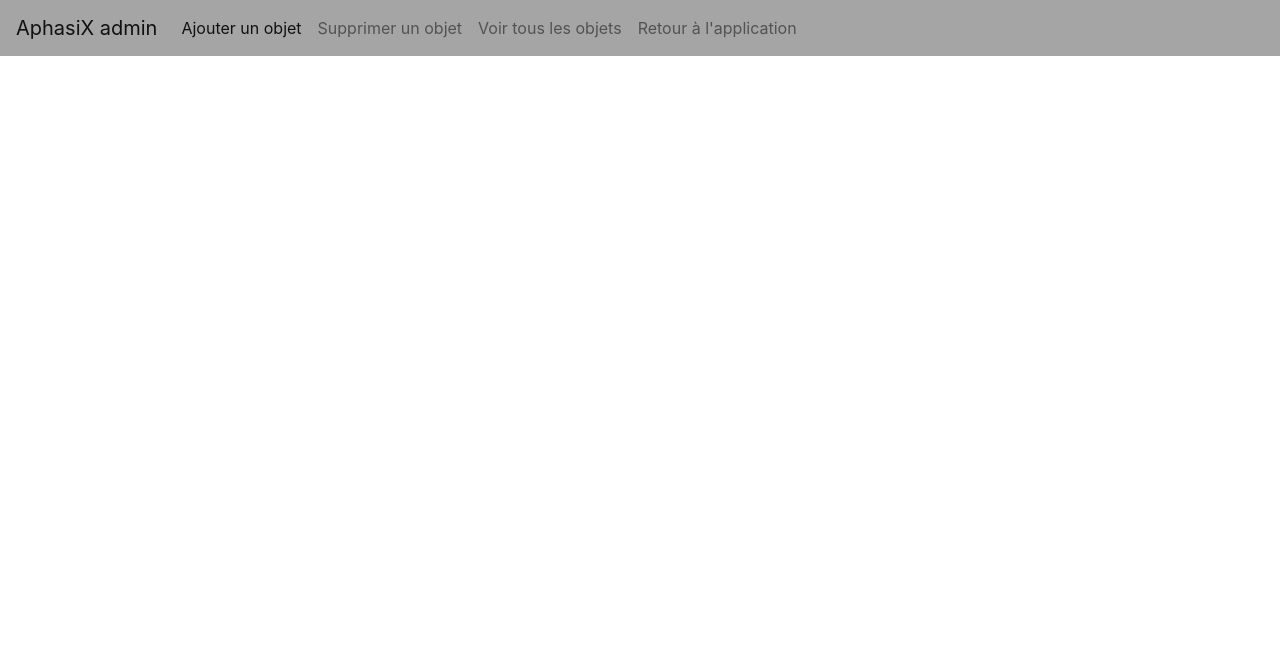
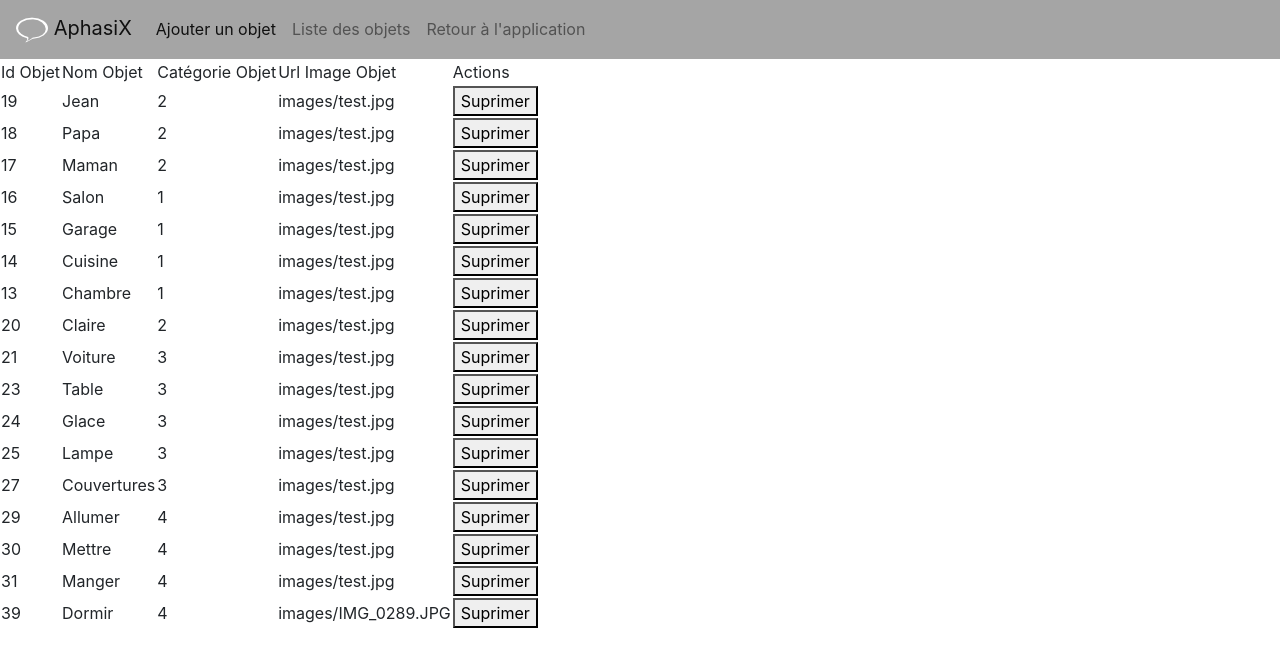
Before and after one commit to monteil41/Aphasie, a PHP site: page /admin.php in a window 1280 px wide, after a click on "Liste des objets". Shown: the top 667 px of the page. Run offline with PHP 8.4, Linux system fonts and the light colour scheme; data comes from the database, SQL or seed files in the repository; both versions use the stored data as it was after the commit; some libraries are stand-ins or nearby versions.

Commit message:
version finale

```diff
--- a/admin.php
+++ b/admin.php
@@ -24,56 +24,98 @@
 </head>
 <body>
 	<nav class="navbar navbar-expand-lg navbar-light bg-light">
-	  <a class="navbar-brand" href="#">AphasiX admin</a>
+	  <a class="navbar-brand" href="#"><img src="images/icon.png"> AphasiX</a>
 	    <button class="navbar-toggler" type="button" data-toggle="collapse" data-target="#navbarNav" aria-controls="navbarNav" aria-expanded="false" aria-label="Toggle navigation">
 	    <span class="navbar-toggler-icon"></span>
 	    </button>
 	  <div class="collapse navbar-collapse" id="navbarNav">
 	    <ul class="navbar-nav">
 	      <li class="nav-item active">
-	        <a class="nav-link menu" id="lieux" href="#box1">Ajouter un objet <span class="sr-only">(current)</span></a>
+	        <a class="nav-link menu"  href="#box1">Ajouter un objet <span class="sr-only">(current)</span></a>
 	      </li>
 	      <li class="nav-item">
-	        <a class="nav-link menu" id="personnes" href="#box2">Supprimer un objet</a>
+	        <a class="nav-link menu"  href="#box2">Liste des objets</a>
 	      </li>
 	      <li class="nav-item">
-	        <a class="nav-link menu" id="objets" href="#box3">Voir tous les objets</a>
-	      </li>
-	      <li class="nav-item">
-	        <a class="nav-link" id="actions" href="index.php">Retour à l'application</a>
+	        <a class="nav-link "  href="index.php">Retour à l'application</a>
 	      </li>
 	    </ul>
 	  </div>
 	</nav>
+	<?php
+	require "controleur/data.php";
+	session_start();
+	if (!isset($_SESSION['data']))
+	        {
+	            $_SESSION['data'] = new data();
+	        }
+
+	if(isset($_POST["nom_objet"]) && isset($_POST["id_categorie"]) && isset($_FILES['image']['name'])){
+		$url = "images/{$_FILES['image']['name']}";
+		$resultat = move_uploaded_file($_FILES['image']['tmp_name'],$url);
+		$_SESSION["data"]->addObjet($_POST["nom_objet"],$_POST["id_categorie"],$url);
+		unset($_POST["nom_objet"]);
+		unset($_POST["id_categorie"]);
+		unset($url);
+	}
+	if(isset($_POST["idObjetSup"])){
+		$_SESSION['data']->delObjet($_POST["idObjetSup"]);
+		unset($_POST["idObjetSup"]);
+	}
+	?>
+
 	<div class="boxes" id="box1">
 		<div class="bloc">
 			<div class="interieur">
-				<form method="post" action="traitement.php">
+				<form method="post" action="" <form method="post" action="page.php" enctype="multipart/form-data">
 			   		<label>Saisissez le nom de l'objet</label> : <input type="text" name="nom_objet" />
-				</form>
+
 			</div>
 		</div>
 		<div class="bloc">
 			<div class="interieur">
-				<form>
 					<label for="Jour">Choisissez une catégorie pour l'objet :</label>
-			            <select name="categorie_objet" id="categorie_objet" />
-			                <option value="1">dynamique</option>
-			                <option value="2">dynamique</option>
-			                <option value="3">dynamique</option>
+			            <select id="categorie_objet" name="id_categorie" />
+							<?php
+								$_SESSION['data']->afficherOptionCategories();
+							?>
 			            </select>
-			    </form>
+
 			</div>
 		</div>
 		<div class="bloc">
 			<div class="interieur">
-				<label>Choisissez une image pour l'objet</label> <button> Choisir une image</button>
+				<label>Choisissez une image pour l'objet</label>
+				<input type="file" name="image" />
+				<br/>
+				<br/>
+								<button type="submit">Enregistrer</button>
 			</div>
 		</div>
+
+		</form>
 	</div>
 	<div class="boxes" id="box2">
-	</div>
-	<div class="boxes" id="box3">
+		<table>
+			<tr>
+				<td>
+					Id Objet
+				</td>
+								<td>
+					Nom Objet
+				</td>
+								<td>
+					Catégorie Objet
+				</td>
+								<td>
+					Url Image Objet
+				</td>
+				<td>Actions</td>
+			</tr>
+		<?php
+			$_SESSION['data']->afficherObjets();
+		?>
+	</table>
 	</div>
 
 </body>
--- a/controleur/classCategorie.php
+++ b/controleur/classCategorie.php
@@ -30,4 +30,10 @@ class Categorie
 	public function affiche() {
     	echo "idCategorie = " , $this->_idCategorie , " , nomCategorie = " , $this->_nomCategorie , " .<br/>";
     }
+
+    public function listeOptionCategorie() {
+    	echo "<option value='" , $this->_idCategorie , "' >";
+    	echo $this->_nomCategorie;
+    	echo "</option>";
+    }
 }
--- a/controleur/classObjet.php
+++ b/controleur/classObjet.php
@@ -45,7 +45,12 @@ class Objet
 
 
 	public function affiche() {
-    	echo " idObjet = " , $this->_idObjet , " , nomObjet = " , $this->_nomObjet , " , idCategorie = " , $this->_idCategorie , " , urlImage = " , $this->_urlImage , " .";
+		echo "<tr><td>",$this->_idObjet,"</td>";
+		echo "<td>",$this->_nomObjet,"</td>";
+		echo "<td>",$this->_idCategorie,"</td>";
+		echo "<td>",$this->_urlImage,"</td>";
+		echo "<td><form method='POST'><input type='hidden' name='idObjetSup' value='",$this->_idObjet,"'/><button type='submit'>Suprimer</button></form></td></tr>";
+    	//echo " idObjet = " , $this->_idObjet , " , nomObjet = " , $this->_nomObjet , " , idCategorie = " , $this->_idCategorie , " , urlImage = " , $this->_urlImage , " . <br/>";
     }
 
     public function afficheHtml() {
--- a/controleur/data.php
+++ b/controleur/data.php
@@ -70,6 +70,12 @@ class data {
         }
     }
 
+    public function afficherOptionCategories() {
+        foreach ($this->listeCategories as $Categorie) {
+            $Categorie->listeOptionCategorie();
+        }
+    }
+
     public function addObjet($nomObjet, $idCategorie, $urlImage)
     {
         // Ajout dans la base de données
@@ -77,13 +83,13 @@ class data {
         if ($this->connexion->connect_error) {
             die("Connection failed: " . $connexion->connect_error);
         }
-        $resultat = $this->connexion->query("INSERT objets (id_objet, nom_objet, id_categorie, url_image) VALUES (NULL, '" . $nomObjet . "', '" . $idCategorie . "', '" . $urlImage . "')");
+        $resultat = $this->connexion->query("INSERT objets (id_objet, nom_objet, id_categorie, url_image) VALUES (NULL, '" . data::test_input($nomObjet) . "', '" . data::test_input($idCategorie) . "', '" . $urlImage . "')");
 
         // On recupere la valeur ID
         if (!$resultat) {
-            echo "La requete a echoue<br>";
+            echo "La requete a échoué<br>";
         } else {
-            echo 'La base a ete actualisee<br>';
+            echo 'La base a été actualisée<br>';
             $_SESSION['data'] = new data();
         }
     }
@@ -95,4 +101,19 @@ class data {
         return $data;
     }
 
+    public function delObjet($idObjet) {
+        $this->connexion = new mysqli($this->servername, $this->username, $this->password, $this->db);
+        if ($this->connexion->connect_error) {
+            die("Connection failed: " . $connexion->connect_error);
+        }
+        $resultat = $this->connexion->query("DELETE FROM objets WHERE id_objet ='".$idObjet."'");
+
+        if (!$resultat) {
+            echo "La requete a échoué<br>";
+        } else {
+            echo 'La base a été actualisée<br>';
+            $_SESSION['data'] = new data();
+        }
+    }
+
 }
```
Also changed, not shown: aphasie.sql (added, +114 -0 lines), index.php (+10 -6 lines), images/IMG_0264.JPG (added), images/IMG_0289.JPG (added), images/fumer.jpg (added), images/icon.png (added), images/nouvelles_methodes_cesser_de_fumer_16043.jpg (added).
